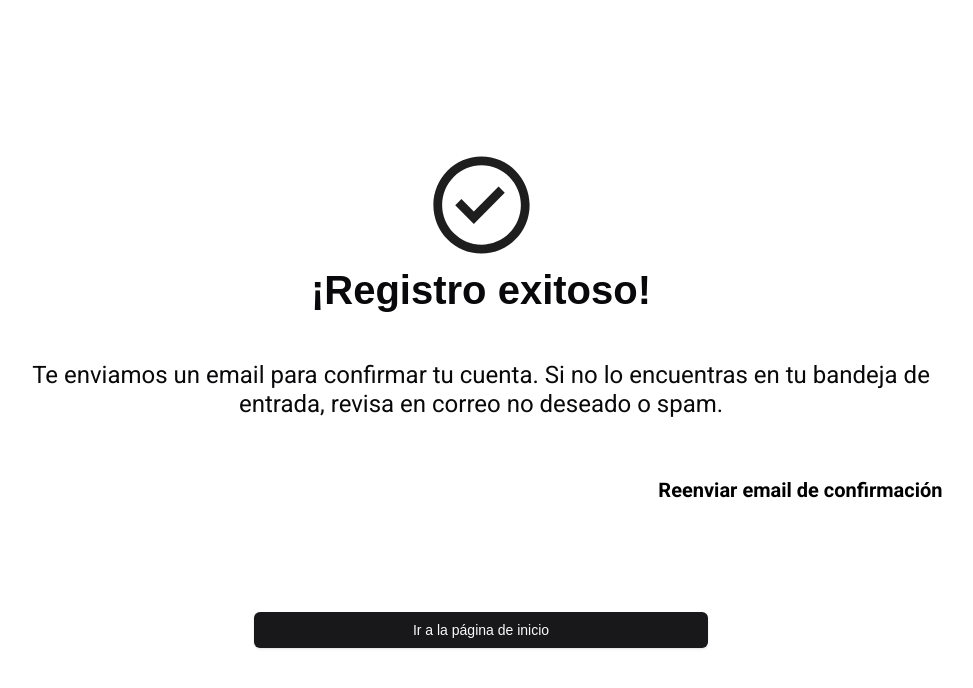
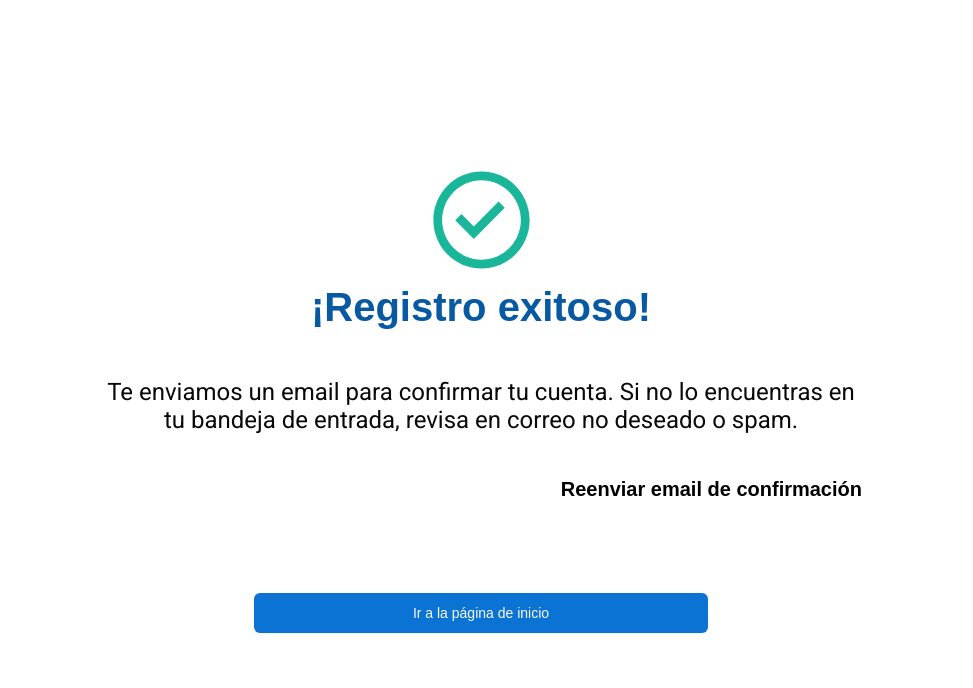
Before and after one commit to No-Country-simulation/s18-09-m-node-react, a Next.js app in the folder frontend/: page /register/success in a window 1280 px wide. Shown: the top 688 px of the page, without its empty margins (159-1132 px from the left). Built offline with nearby package versions, Linux system fonts and the light colour scheme.

Commit message:
fix: updated styles for the successful registration page

```diff
--- a/frontend/src/app/register/success/page.tsx
+++ b/frontend/src/app/register/success/page.tsx
@@ -5,37 +5,20 @@ import React from "react";
 
 const RegisterSuccess: React.FC = () => {
   return (
-    <section
-      className="flex
-                 min-h-screen
-                 flex-col
-                 items-center
-                 justify-center
-                 bg-white p-4"
-    >
+    <section className="flex min-h-screen flex-col items-center justify-center bg-white p-4">
       <CheckIcon />
 
       <h1
-        className="mt-[9px]
-                   mb-[48px]
-                   w-[600px]
-                   text-center
-                   text-[40px]
-                   font-bold
-                   leading-[46px]"
+        className="mt-[11px] mb-12 w-full text-center text-[28px] font-bold leading-[34px] text-[#0859A3]
+                   md:w-[600px] md:text-[40px] md:leading-[46px]"
       >
         ¡Registro exitoso!
       </h1>
 
-      <div className="mb-[90px]">
+      <div className="mb-12 md:mb-[90px]">
         <p
-          className="mb-[41px]
-                     max-w-[923px]
-                     text-center
-                     font-roboto
-                     text-2xl
-                     font-normal
-                     leading-[28.13px]"
+          className="mb-8 max-w-[340px] text-center font-roboto text-lg font-normal leading-6
+                     md:mb-[41px] md:max-w-[762px] md:text-[24px] md:leading-[28.13px]"
         >
           Te enviamos un email para confirmar tu cuenta. Si no lo encuentras en
           tu bandeja de entrada, revisa en correo no deseado o spam.
@@ -43,24 +26,16 @@ const RegisterSuccess: React.FC = () => {
 
         <a
           href="#"
-          className="block w-full
-                     text-right
-                     no-underline
-                     text-[20px]
-                     text-2xl
-                     font-roboto
-                     leading-[63px]
-                     text-black
-                     font-[700]
-                     hover:text-blue-600
-                     transition-colors duration-300"
+          className="block w-full text-center no-underline text-[16px] font-bold leading-[24px] text-black
+                     hover:text-blue-600 transition-colors duration-300
+                     md:text-right md:text-[20px] md:leading-[28px]"
         >
           Reenviar email de confirmación
         </a>
       </div>
 
-      <div className="w-[454px]">
-        <Button asChild className="w-full">
+      <div className="w-full max-w-[300px] md:max-w-[454px]">
+        <Button asChild variant="customBlue" size="lg" className="w-full">
           <Link href="/">Ir a la página de inicio</Link>
         </Button>
       </div>
--- a/frontend/src/components/ui/button.tsx
+++ b/frontend/src/components/ui/button.tsx
@@ -1,8 +1,8 @@
-import * as React from "react"
-import { Slot } from "@radix-ui/react-slot"
-import { cva, type VariantProps } from "class-variance-authority"
+import * as React from "react";
+import { Slot } from "@radix-ui/react-slot";
+import { cva, type VariantProps } from "class-variance-authority";
 
-import { cn } from "@/lib/utils"
+import { cn } from "@/lib/utils";
 
 const buttonVariants = cva(
   "inline-flex items-center justify-center whitespace-nowrap rounded-md text-sm font-medium transition-colors focus-visible:outline-none focus-visible:ring-1 focus-visible:ring-ring disabled:pointer-events-none disabled:opacity-50",
@@ -19,6 +19,9 @@ const buttonVariants = cva(
           "bg-secondary text-secondary-foreground shadow-sm hover:bg-secondary/80",
         ghost: "hover:bg-accent hover:text-accent-foreground",
         link: "text-primary underline-offset-4 hover:underline",
+        customBlue: `
+          bg-[#0B73D3] text-primary-foreground shadow-sm hover:bg-[#0A66B8]
+        `,
       },
       size: {
         default: "h-9 px-4 py-2",
@@ -32,26 +35,26 @@ const buttonVariants = cva(
       size: "default",
     },
   }
-)
+);
 
 export interface ButtonProps
   extends React.ButtonHTMLAttributes<HTMLButtonElement>,
     VariantProps<typeof buttonVariants> {
-  asChild?: boolean
+  asChild?: boolean;
 }
 
 const Button = React.forwardRef<HTMLButtonElement, ButtonProps>(
   ({ className, variant, size, asChild = false, ...props }, ref) => {
-    const Comp = asChild ? Slot : "button"
+    const Comp = asChild ? Slot : "button";
     return (
       <Comp
         className={cn(buttonVariants({ variant, size, className }))}
         ref={ref}
         {...props}
       />
-    )
+    );
   }
-)
-Button.displayName = "Button"
+);
+Button.displayName = "Button";
 
-export { Button, buttonVariants }
+export { Button, buttonVariants };
--- a/frontend/src/svg/CheckIcon.tsx
+++ b/frontend/src/svg/CheckIcon.tsx
@@ -9,13 +9,13 @@ export const CheckIcon = () => {
     >
       <path
         d="M44.8131 72.0531L26.25 53.3088L32.4362 47.0636L44.8131 59.5539L69.5581 34.5688L75.7487 40.8184L44.8131 72.0531Z"
-        fill="#1E1E1E"
+        fill="#19B69A"
       />
       <path
-        fill-rule="evenodd"
-        clip-rule="evenodd"
+        fillRule="evenodd"
+        clipRule="evenodd"
         d="M4.375 52.9998C4.375 26.1686 25.9219 4.4165 52.5 4.4165C79.0781 4.4165 100.625 26.1686 100.625 52.9998C100.625 79.8311 79.0781 101.583 52.5 101.583C25.9219 101.583 4.375 79.8311 4.375 52.9998ZM52.5 92.7498C47.3292 92.7498 42.209 91.7217 37.4318 89.7241C32.6546 87.7264 28.314 84.7985 24.6577 81.1073C21.0014 77.4162 18.101 73.0342 16.1222 68.2115C14.1435 63.3888 13.125 58.2199 13.125 52.9998C13.125 47.7798 14.1435 42.6109 16.1222 37.7882C18.101 32.9655 21.0014 28.5835 24.6577 24.8923C28.314 21.2012 32.6546 18.2732 37.4318 16.2756C42.209 14.278 47.3292 13.2498 52.5 13.2498C62.9429 13.2498 72.9581 17.4378 80.3423 24.8923C87.7266 32.3469 91.875 42.4575 91.875 52.9998C91.875 63.5422 87.7266 73.6528 80.3423 81.1073C72.9581 88.5619 62.9429 92.7498 52.5 92.7498Z"
-        fill="#1E1E1E"
+        fill="#19B69A"
       />
     </svg>
   );
```
